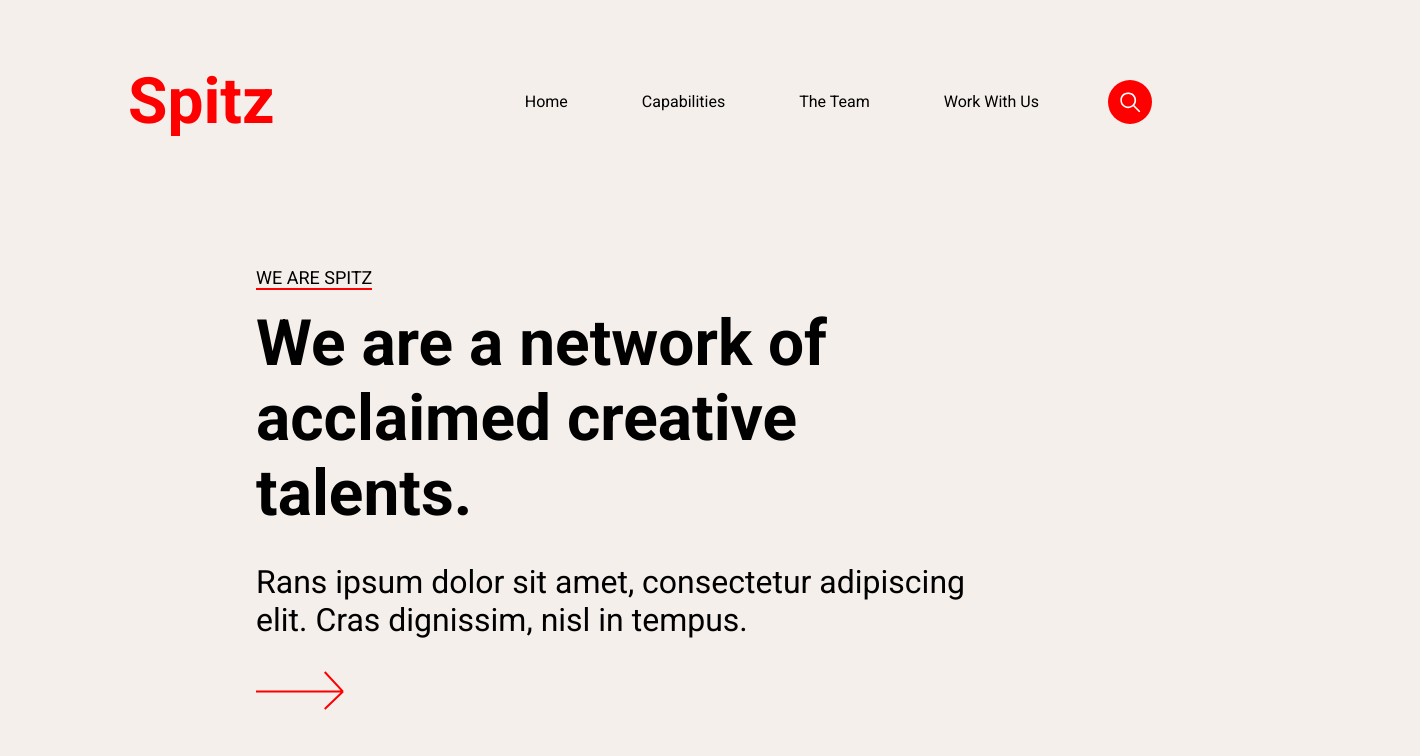
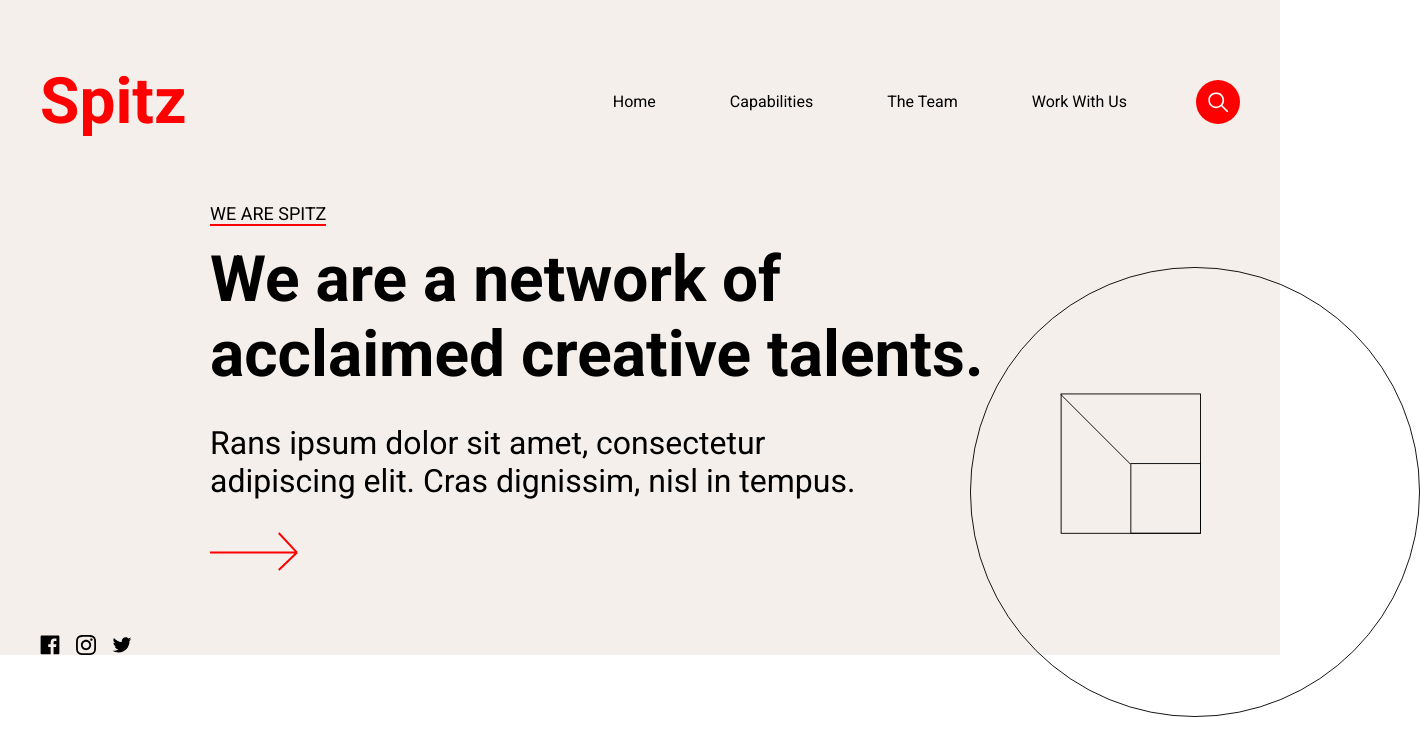
Before and after one commit to brunobarross/Spitz, a plain HTML site: page index.html in a window 1280 px wide. Shown: the whole page, 1420 px wide, since content can reach past the window. Drawn offline with Linux system fonts and the light colour scheme.

Commit message:
Add files via upload

```diff
--- a/css/style.css
+++ b/css/style.css
@@ -1,3 +1,7 @@
+* {
+  box-sizing: border-box;
+}
+
 body,
 h1,
 h2,
@@ -10,7 +14,6 @@ a {
 }
 
 body {
-  background-color: #f4efeb;
   font-family: "Roboto", sans-serif;
 }
 
@@ -27,8 +30,14 @@ a {
   text-decoration: none;
 }
 
+.container-geral {
+  background-color: #f4efeb;
+  height: 100%;
+  width: 100%;
+}
+
 .container {
-  max-width: 80%;
+  max-width: 1200px;
   margin: 0 auto;
   display: flex;
   justify-content: space-between;
@@ -36,7 +45,7 @@ a {
 }
 
 header {
-  padding: 64px 0 128px 0;
+  padding: 4em 0 4em 0;
 }
 
 header nav ul {
@@ -72,19 +81,20 @@ header nav a:hover {
   color: #fe0000;
 }
 
-.intro {
-  max-width: 60%;
-  margin: 0 auto;
+.intro-container {
+  max-width: 1200px;
   display: flex;
-  flex-direction: column;
-  justify-content: flex-start;
+  flex-direction: row;
+  justify-content: center;
+  align-content: center;
+  position: relative;
 }
 
-.intro span {
+.texto span {
   font-size: 1.125em;
 }
 
-.intro span::after {
+.texto span::after {
   content: "";
   width: 116px;
   display: block;
@@ -92,18 +102,38 @@ header nav a:hover {
   background: #fe0000;
 }
 
-.intro h1 {
+.texto h1 {
   margin-top: 16px;
   font-size: 4em;
-  max-width: 800px;
+  max-width: 780px;
 }
 
-.intro p {
+.texto p {
   margin-top: 32px;
   font-size: 2em;
-  max-width: 800px;
+  max-width: 700px;
 }
 
 .ornamento {
-  margin-top: 32px;
+  margin: 32px 0 0 0;
 }
+
+.elipse img {
+  width: 450px;
+  height: 450px;
+  position: absolute;
+  right: -220px;
+  top: 64px;
+  z-index: 20;
+}
+
+.redes-sociais {
+  max-width: 1200px;
+  margin: 64px auto 0 auto;
+  display: flex;
+  flex-wrap: wrap;
+}
+
+.redes-sociais img + img {
+  margin-left: 16px;
+}
--- a/index.html
+++ b/index.html
@@ -9,6 +9,7 @@
   <title>Document</title>
 </head>
 <body>
+  <div class="container-geral">
     <header>
       <div class="container">
         <div class="logo">
@@ -27,11 +28,24 @@
     </header>
 
       <div class="intro">
+        <div class="intro-container">
+          <div class="texto">
             <span>WE ARE SPITZ</span>
             <h1>We are a network of acclaimed creative talents.</h1>
             <p>Rans ipsum dolor sit amet, consectetur adipiscing elit. Cras dignissim, nisl in tempus.</p>
             <a href="#"><img class="ornamento" src="./img/Vector 1.svg"></a>
+          </div>
+            <div class="elipse">
+              <img src="img/elipse (1).svg">
+            </div>
+        </div>
+      </div>
 
+      <footer class="redes-sociais">
+        <img src="img/001-facebook 1.svg">
+        <img src="img/011-instagram 1.svg">
+        <img src="img/013-twitter 1.svg">
+      </footer>
   </div>
 
 
```
Lines whose indentation alone changed are shown as unchanged.
